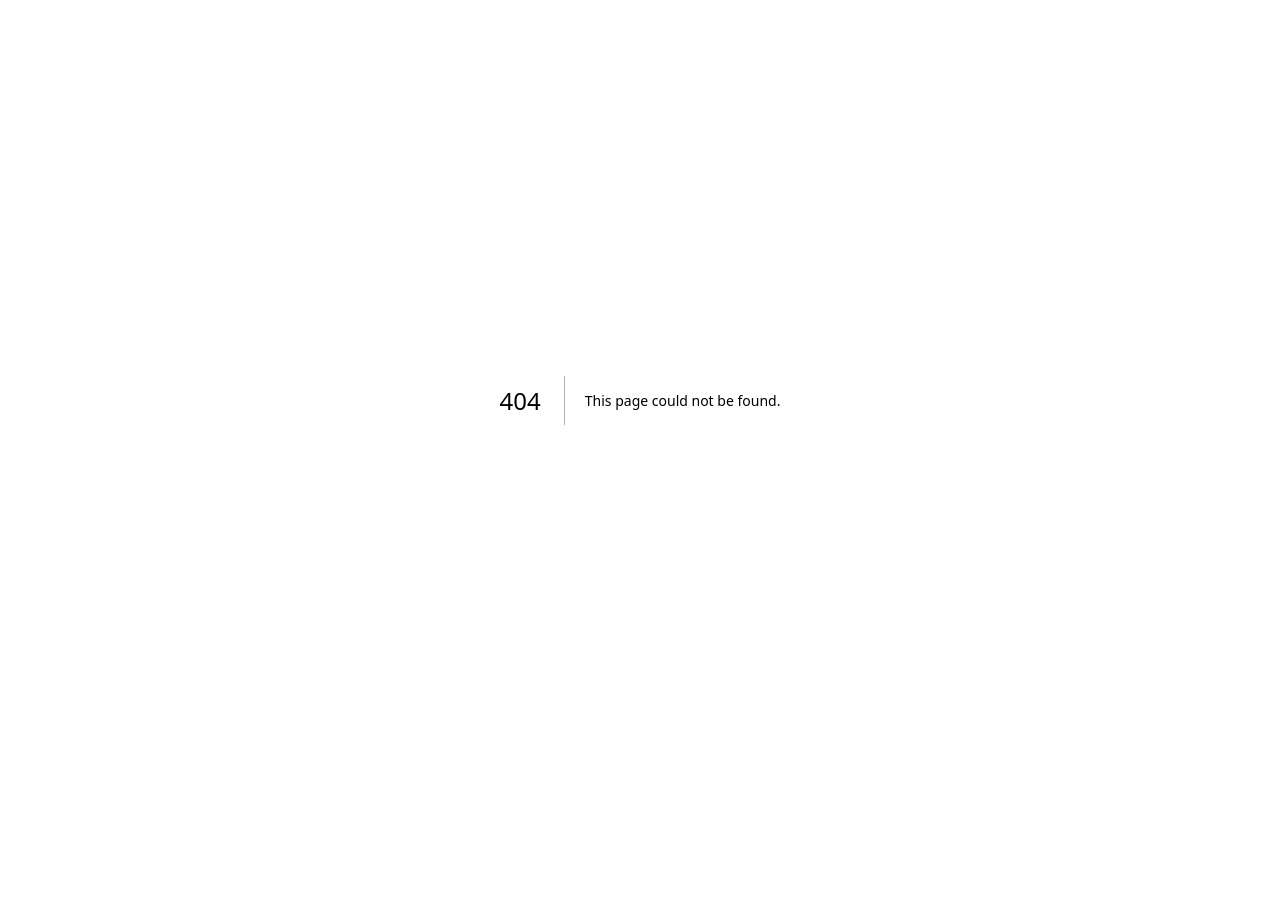
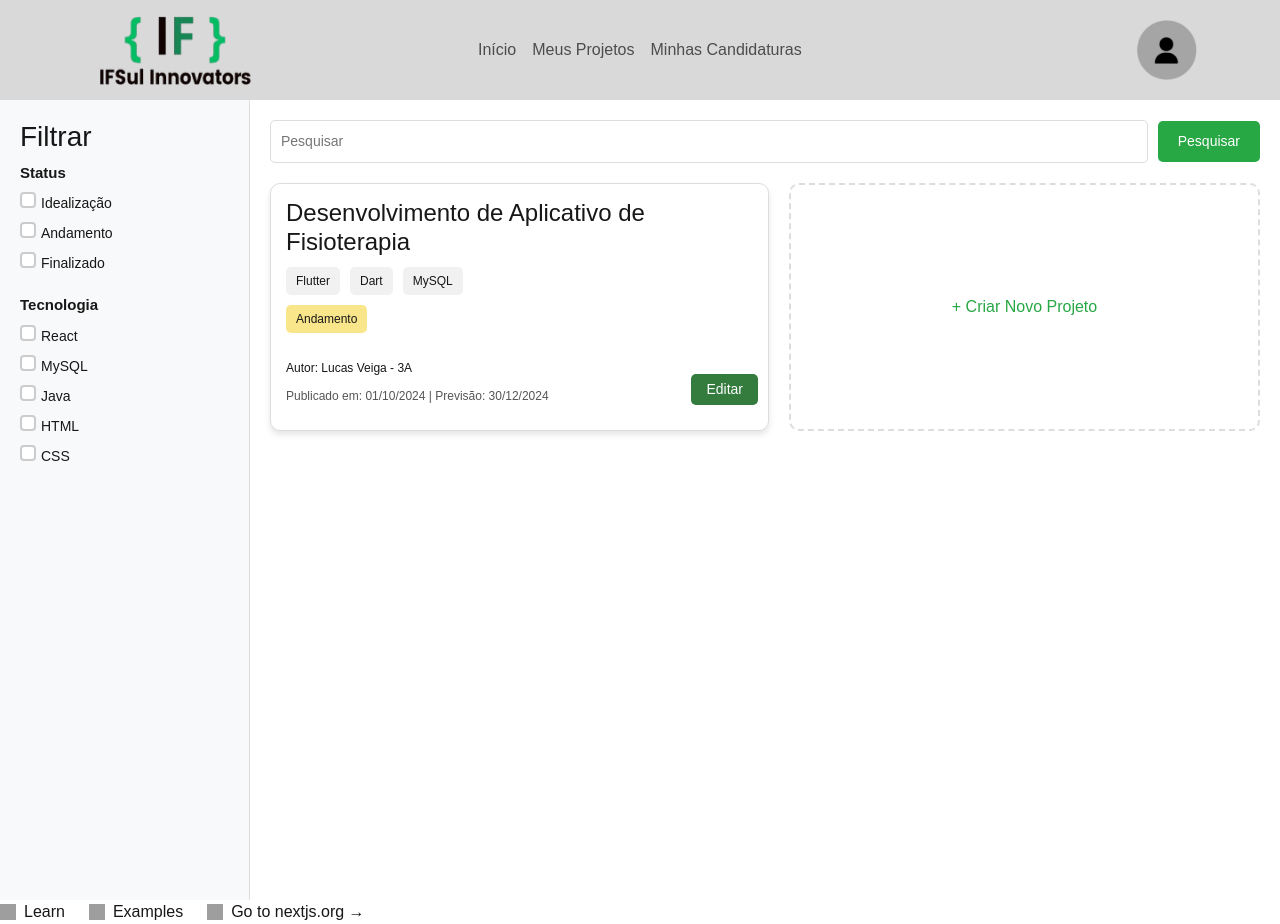
Before and after one commit to GiordaniSantos/ifsulFront, a Next.js app: page /projetos in a window 1280 px wide. Before the commit this address had no page. Before the commit the page ends 800 px from the top, so only its background shows below. Built offline with nearby package versions, Linux system fonts and the light colour scheme; no server answers; grey boxes are pictures that could not be loaded.

Commit message:
Adicionado Tela "Meus Projetos"

```diff
--- a/src/Components/Cabecalho.tsx
+++ b/src/Components/Cabecalho.tsx
@@ -41,12 +41,12 @@ export default function Cabecalho() {
                                             </Link>
                                         </li>
                                         <li className="nav-item">
-                                            <Link className="nav-link" href="/">
+                                            <Link className="nav-link" href="/projetos">
                                                 Meus Projetos
                                             </Link>
                                         </li>
                                         <li className="nav-item">
-                                            <Link className="nav-link" href="/">
+                                            <Link className="nav-link" href="/candidaturas">
                                                 Minhas Candidaturas
                                             </Link>
                                         </li>
--- /dev/null
+++ b/src/app/(paginas)/projetos/page.tsx
@@ -0,0 +1,89 @@
+import React from "react";
+
+export default function App() {
+  return (
+    <div className="div-projetos">
+      <div style={{ display: "flex", height: "100%" }}>
+        <aside className="aside-projetos">
+          <h3 className="h3-candidatuas">Filtrar</h3>
+          <div style={{ marginBottom: "20px" }}>
+            <p className="p-projetos">Status</p>
+            <label className="label-projetos">
+              <input type="checkbox" className="checkbox-projetos" />
+              Idealização
+            </label>
+            <label className="label-projetos">
+              <input type="checkbox" className="checkbox-projetos" />
+              Andamento
+            </label>
+            <label className="label-projetos">
+              <input type="checkbox" className="checkbox-projetos" />
+              Finalizado
+            </label>
+          </div>
+          <div>
+            <p className="p-projetos">Tecnologia</p>
+            <label className="label-projetos">
+              <input type="checkbox" className="checkbox-projetos" />
+              React
+            </label>
+            <label className="label-projetos">
+              <input type="checkbox" className="checkbox-projetos" />
+              MySQL
+            </label>
+            <label className="label-projetos">
+              <input type="checkbox" className="checkbox-projetos" />
+              Java
+            </label>
+            <label className="label-projetos">
+              <input type="checkbox" className="checkbox-projetos" />
+              HTML
+            </label>
+            <label className="label-projetos">
+              <input type="checkbox" className="checkbox-projetos" />
+              CSS
+            </label>
+          </div>
+        </aside>
+        <main style={{ flex: 1, padding: "20px" }}>
+          <div className="div-projetos2">
+            <input type="text" placeholder="Pesquisar" className="input-projetos"/>
+            <button className="button-projetos-pesquisar" style={{marginLeft: "10px"}}>
+              Pesquisar
+            </button>
+          </div>
+          <div style={{ display: "flex", gap: "20px" }}>
+            {/* Cartão de Projeto */}
+            <div className="cartao-projetos">
+              <h4 style={{ margin: "0 0 10px" }}>Desenvolvimento de Aplicativo de Fisioterapia</h4>
+              <div style={{ display: "flex", gap: "10px", marginBottom: "10px" }}>
+                <span className="span-projetos">
+                  Flutter
+                </span>
+                <span className="span-projetos">
+                  Dart
+                </span>
+                <span className="span-projetos">
+                  MySQL
+                </span>
+              </div>
+              <p className="p-projetos2">
+                Andamento
+              </p>
+              <p style={{ fontSize: "12px", margin: "10px 0" }}>Autor: Lucas Veiga - 3A</p>
+              <p style={{ fontSize: "12px", marginBottom: "10px", color: "#555" }}>
+                Publicado em: 01/10/2024 | Previsão: 30/12/2024
+              </p>
+              <button className="button-projetos-editar">
+                Editar
+              </button>
+            </div>
+            <div className="div-projetos3">
+              <span>+ Criar Novo Projeto</span>
+            </div>
+          </div>
+        </main>
+      </div>
+    </div>
+  );
+}
--- a/src/app/globals.css
+++ b/src/app/globals.css
@@ -63,6 +63,22 @@ a {
   margin: 0 10px;
 }
 
+.container-curriculo {
+  width: 90%;
+  max-width: 1800px;
+  margin: 0 auto;
+  padding: 50px;
+}
+
+.card-curriculo {
+  width: 100%;
+  border-radius: 25px;
+  background-color: #DCDCDC;
+  border: none;
+  box-shadow: 1px 2px;
+  padding: 35px;
+}
+
 .div-curriculo {
   width: 100%;
   padding: 10px;
@@ -72,6 +88,221 @@ a {
   color: #000000;
 }
 
+.button-curriculo-add {
+  margin-top: 15px;
+  background-color: #DCDCDC;
+  color: #198754;
+  border: 2px dashed #999999;
+  border-radius: 10px;
+  width: 100%;
+  text-align: left;
+  font-weight: bold;
+  cursor: pointer;
+  padding: 5px;
+}
+
+.div-curriculo2 {
+
+  border: 1px solid #ccc;
+  padding: 10px;
+  border-radius: 10px;
+  margin-bottom: 10px;
+}
+
+.button-curriculo-excluir {
+  background-color: #DC3545;
+  color: #fff;
+  border: none;
+  padding: 5px 10px;
+  border-radius: 5px;
+  cursor: pointer;
+}
+
+.div-curriculo-habilidades {
+  display: flex;
+  align-items: center;
+  gap: 10px;
+  margin-bottom: 10px;
+}
+
+.input-curriculo {
+  flex: 1;
+  padding: 10px;
+  border-radius: 5px;
+  border: 1px solid #ccc;
+  background-color: #DCDCDC;
+  color: #000000;
+}
+
+.button-curriculo-addHabilidade {
+  background-color: #198754;
+  color: #fff;
+  border: none;
+  padding: 10px 20px;
+  border-radius: 5px;
+  cursor: pointer;
+}
+
+.div-curriculo3 {
+  display: flex;
+  flex-wrap: wrap;
+  gap: 10px;
+}
+
+.span-curriculo {
+  background-color: #198754;
+  color: #fff;
+  padding: 5px 10px;
+  border-radius: 20px;
+  font-size: 14px;
+  display: inline-flex;
+  align-items: center;
+  gap: 5px;
+}
+
+.button-curriculo-removeHabilidade {
+  background: transparent;
+  border: none;
+  color: #fff;
+  font-weight: bold;
+  cursor: pointer;
+}
+
+.button-curriculo-salvar {
+  background-color: #198754;
+  color: #fff;
+  border: none;
+  padding: 10px 20px;
+  border-radius: 5px;
+  font-size: 16px;
+  cursor: pointer;
+}
+
+.div-projetos {
+  font-size: "Arial, sans-seriF";
+  height: 100vh;
+  display: flex;
+  flex-direction: column;
+}
+
+.aside-projetos {
+  width: 250px;
+  background-color: #f8f9fa;
+  padding: 20px;
+  border-right: 1px solid #ddd;
+}
+
+.h3-projetos {
+  margin-bottom: 10px;
+  font-size: 16px;
+  font-weight: bold;
+}
+
+.p-projetos {
+  font-size: 15px;
+  font-weight: bold;
+  margin-bottom: 8px;
+}
+
+.label-projetos {
+  font-size: 14px;
+  display: block;
+  margin-bottom: 8px;
+}
+
+.checkbox-projetos {
+  margin-right: 5px;
+  width: 16px;
+  height: 16px;
+  background-color: white;
+  border: 2px solid #ccc;
+  border-radius: 4px;
+  appearance: none;
+  -webkit-appearance: none;
+  cursor: pointer;
+}
+
+.checkbox-projetos:checked {
+  background-color: #28a745;
+}
+
+
+.div-projetos2 {
+  margin-bottom: 20px;
+  display: flex;
+  align-items: center;
+}
+
+.input-projetos {
+  background-color: #FFFFFF;
+  flex: 1;
+  padding: 10px;
+  font-size: 14px;
+  border: 1px solid #ddd;
+  border-radius: 5px;
+  color: #000000;
+}
+
+.button-projetos-pesquisar{
+  padding: 10px 20px;
+  background-color: #28a745;
+  color: white;
+  border: none;
+  border-radius: 5px;
+  font-size: 14px;
+  cursor: pointer;
+}
+
+.button-projetos-editar {
+  position: absolute;
+  bottom: 25px;
+  right: 10px;
+  padding: 5px 15px;
+  background-color: #347B3E;
+  color: white;
+  border: none;
+  border-radius: 5px;
+  font-size: 14px;
+  cursor: pointer;
+}
+
+.cartao-projetos {
+  flex: 1;
+  background-color: #fff;
+  border: 1px solid #ddd;
+  border-radius: 10px;
+  padding: 15px;
+  box-shadow: 0px 4px 6px rgba(0, 0, 0, 0.1);
+  position: relative;
+}
+
+.span-projetos {
+  padding: 5px 10px;
+  background-color: #f1f1f1;
+  border-radius: 5px;
+  font-size: 12px;
+}
+
+.p-projetos2 {
+  background-color: #F9E68A;
+  display: inline-block;
+  padding: 5px 10px;
+  border-radius: 5px;
+  font-size: 12px;
+}
+
+.div-projetos3 {
+  flex: 1;
+  border: 2px dashed #ddd;
+  border-radius: 10px;
+  display: flex;
+  align-items: center;
+  justify-content: center;
+  cursor: pointer;
+  color: #28a745;
+  font-size: 16px;
+}
+
 @media (prefers-color-scheme: dark) {
   html {
     color-scheme: dark;
```
Also changed, not shown: src/app/(paginas)/curriculo/page.tsx (+16 -103 lines), 1 other file (tests, documents, lock files or other folders).
